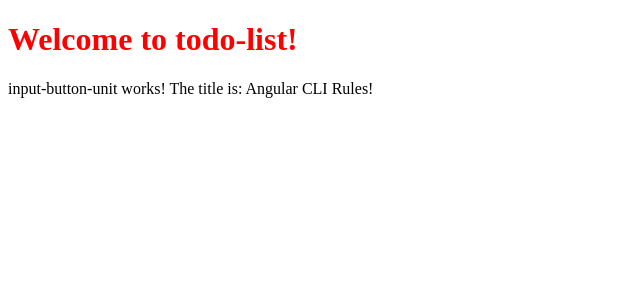
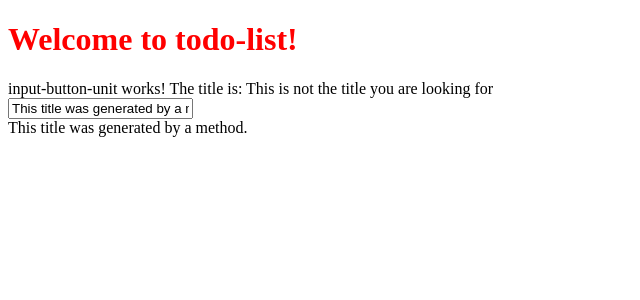
Before and after one commit to eleonorarocchi/ng-girls-todo-list, an Angular app: page / in a window 1280 px wide. Shown: the top 300 px of the page, without its empty margins (0-640 px from the left). Built offline with nearby package versions, Linux system fonts and the light colour scheme.

Commit message:
aggiunto titolo dinamico

```diff
--- a/src/app/input-button-unit/input-button-unit.component.html
+++ b/src/app/input-button-unit/input-button-unit.component.html
@@ -1,4 +1,8 @@
 <p>
     input-button-unit works!
     The title is: {{ title }}
+    <br/>
+    <input [value]="generateTitle()">
+    <br/>
+    {{ generateTitle() }}
 </p>
--- a/src/app/input-button-unit/input-button-unit.component.ts
+++ b/src/app/input-button-unit/input-button-unit.component.ts
@@ -15,11 +15,17 @@
   }
 
   ngOnInit(): void {
-    this.title = 'Angular CLI Rules!';
+    setTimeout(() => {
+      this.title = 'This is not the title you are looking for';
+    }, 3000);
   }
 
   changeTitle(newTitle: string) {
     console.log(newTitle);
     this.title = newTitle;
   }
+
+  generateTitle(): string {
+  return 'This title was generated by a method.';
 }
+}
```
